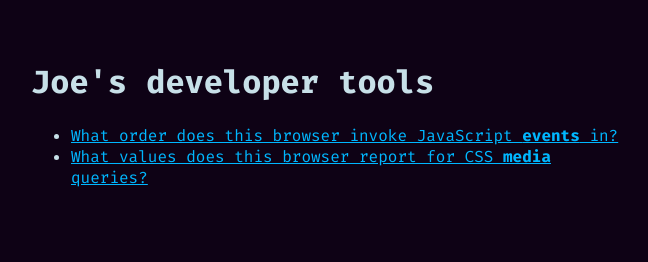
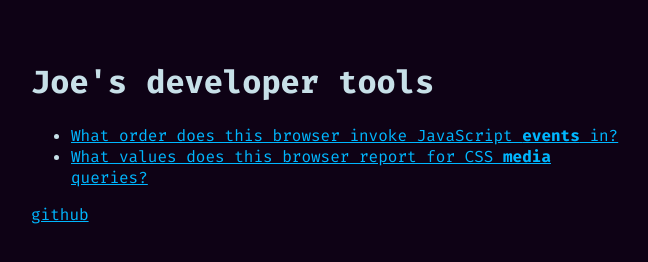
Before and after one commit to tjwds/developer-tools, a plain HTML site: page index.html in a window 1280 px wide. Shown: the whole page, without its empty margins (309-957 px from the left). Drawn offline with Linux system fonts and the light colour scheme.

Commit message:
Add github link

```diff
--- a/index.html
+++ b/index.html
@@ -38,6 +38,7 @@
             <li><a href="./event">What order does this browser invoke JavaScript <b>events</b> in?</a></li>
             <li><a href="./media">What values does this browser report for CSS <b>media</b> queries?</a></li>
         </ul>
+        <a href="https://github.com/tjwds/developer-tools">github</a>
     </div>
 </body>
 </html>
```
